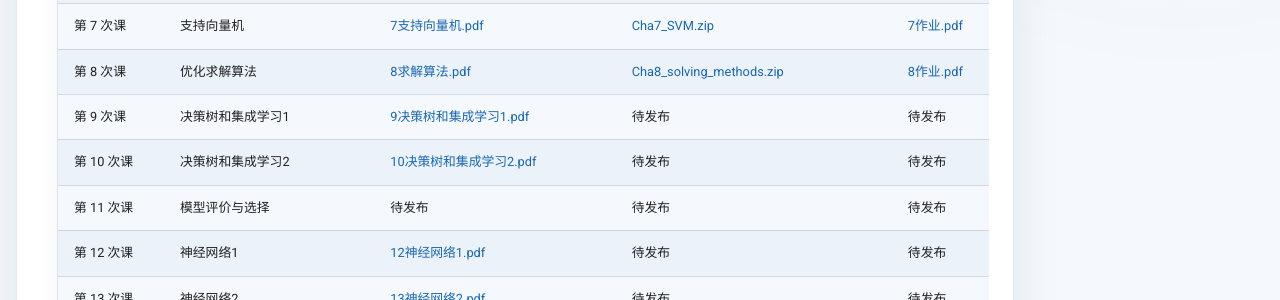
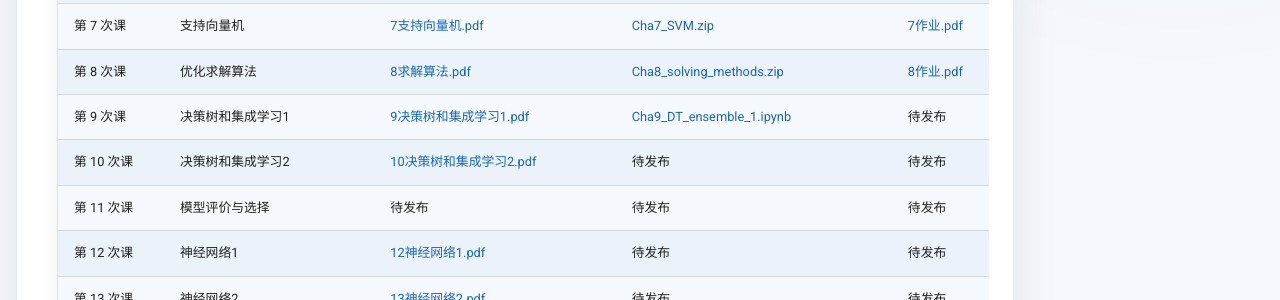
Before and after one commit to xianlipan/machine-learning-course, an MkDocs documentation site: the page built from docs/coursework.md, in a window 1280 px wide and 1205 px high. Shown: the part 591-891 px from the top of the window. Built offline with MkDocs 1.6.1 and Material for MkDocs 9.7.7, drawn with Linux system fonts in a browser that asks for light colours; comment, search, counter and statistics services are not loaded.

Commit message:
Update coursework.md

```diff
--- a/docs/coursework.md
+++ b/docs/coursework.md
@@ -15,7 +15,7 @@ hide:
 | 第 6 次课 | 逻辑回归和贝叶斯分类 | <a href="../files/slides/6逻辑回归和贝叶斯.pdf" download>6逻辑回归和贝叶斯.pdf</a> | <a href="../files/slides/Cha6_logistic_regression_and_bayes.zip" download>Cha6_logistic_regression_and_bayes.zip</a> | <a href="../files/slides/6作业.pdf" download>6作业.pdf</a> |
 | 第 7 次课 | 支持向量机 | <a href="../files/slides/7支持向量机.pdf" download>7支持向量机.pdf</a> | <a href="../files/slides/Cha7_SVM.zip" download>Cha7_SVM.zip</a> | <a href="../files/slides/7作业.pdf" download>7作业.pdf</a> |
 | 第 8 次课 | 优化求解算法 | <a href="../files/slides/8求解算法.pdf" download>8求解算法.pdf</a> | <a href="../files/slides/Cha8_solving_methods.zip" download>Cha8_solving_methods.zip</a> | <a href="../files/slides/8作业.pdf" download>8作业.pdf</a> |
-| 第 9 次课 | 决策树和集成学习1 | <a href="../files/slides/9决策树和集成学习1.pdf" download>9决策树和集成学习1.pdf</a> | 待发布 | 待发布 |
+| 第 9 次课 | 决策树和集成学习1 | <a href="../files/slides/9决策树和集成学习1.pdf" download>9决策树和集成学习1.pdf</a> | <a href="../files/slides/Cha9_DT_ensemble_1.ipynb" download>Cha9_DT_ensemble_1.ipynb</a> | 待发布 |
 | 第 10 次课 | 决策树和集成学习2 | <a href="../files/slides/10决策树和集成学习2.pdf" download>10决策树和集成学习2.pdf</a> | 待发布 | 待发布 |
 | 第 11 次课 | 模型评价与选择 | 待发布 | 待发布 | 待发布 |
 | 第 12 次课 | 神经网络1 | <a href="../files/slides/12神经网络1.pdf" download>12神经网络1.pdf</a> | 待发布 | 待发布 |
```
